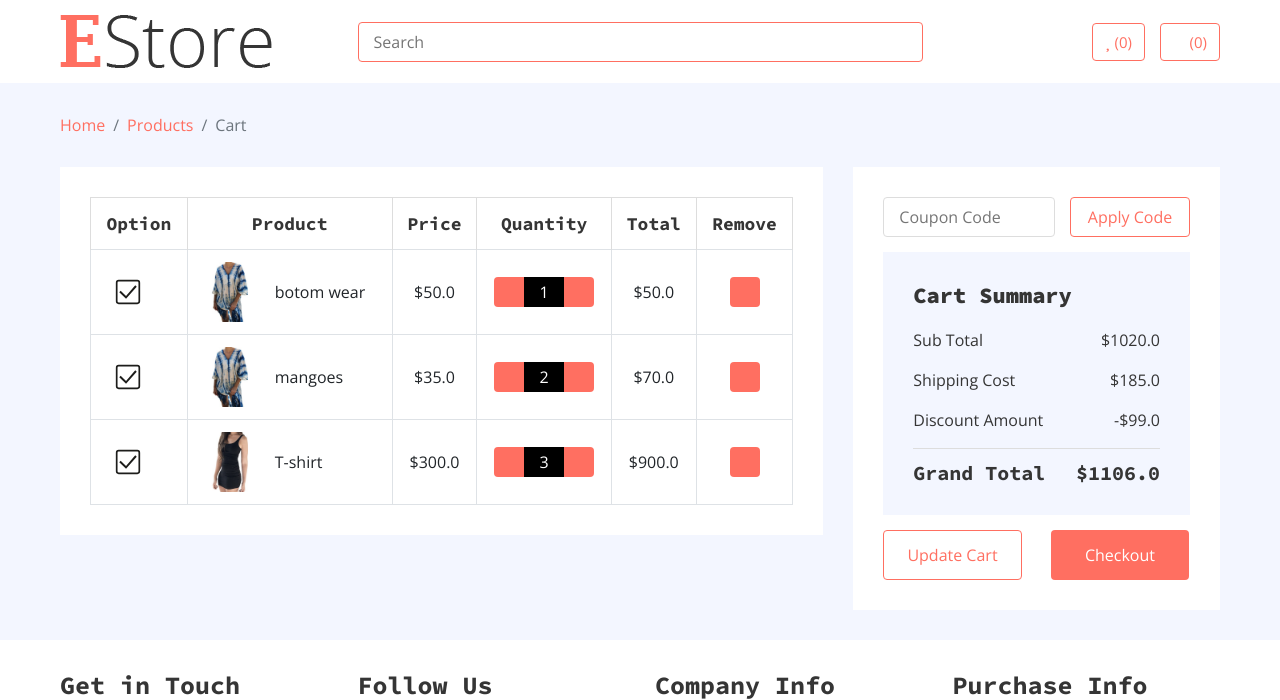
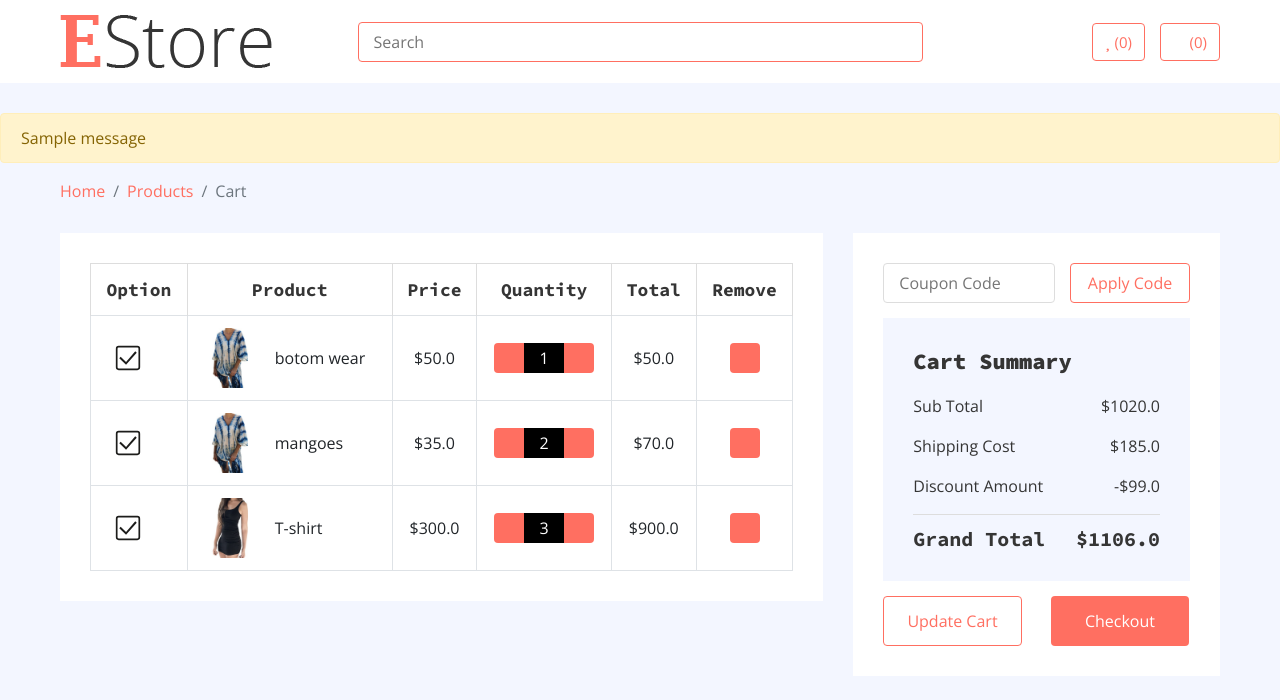
Before and after one commit to Nazmul291/Ecom, a Django app: page /addcart in a window 1280 px wide. Shown: the part 64-764 px from the top of the page. Run offline with Django 3.2, Linux system fonts and the light colour scheme; a user stored in the database is signed in; data comes from the database, SQL or seed files in the repository; both versions use the stored data as it was after the commit; tables that the repository leaves empty hold one stand-in row (values such as "Sample post"); one stand-in notice (Sample message) is shown; some libraries are stand-ins or nearby versions; some web fonts are replaced.

Commit message:
implement error worning or success message

```diff
--- a/Project_Ecom/Apps_Products/views.py
+++ b/Project_Ecom/Apps_Products/views.py
@@ -2,6 +2,7 @@ from django.http import JsonResponse
 from django.shortcuts import render, redirect
 from django.contrib.auth.models import auth
 from .models import *
+from django.contrib import messages
 from django.db.models import Q
 from django.contrib.auth.decorators import login_required
 import math
@@ -269,16 +270,19 @@ def user_registration(request):
         # getting first confirm password from user
         confirm_password = request.POST['Confirm_Password']
         # password varification
-        if len(password) > 6 and password == confirm_password:
+        if len(password) >= 6 and password == confirm_password:
             if User.objects.filter(email=email).exists():
+                messages.warning(request, "user name or email taken")
                 return redirect('user_registration')
             else:
                 user = User.objects.create_user(username=email, password=password, email=email, first_name=first_name, last_name=last_name)
                 user.save()
                 authentication(request, email, password)
+                messages.success(request, "user created")
                 return redirect('/')
         else:
-            return redirect('/user_registration')
+            messages.warning(request, "Password not matching or password length is less then 6 character")
+            return redirect('user_registration')
     else:
         return render(request, 'Apps_Products/register.html')
 
@@ -298,6 +302,9 @@ def user_login(request):
                 return redirect(request.POST.get('next'))
             else:
                 return redirect('/')
+        else:
+            messages.warning(request, "Email or password not matching")
+            return redirect('/')
     else:
         return render(request, 'Apps_Products/login.html')
 
@@ -475,6 +482,7 @@ def btn_minus(request):
         return redirect("/addcart")
 
 
+# cupon discount
 def cupon(request):
     # check the request methode
     if request.method == "POST":
@@ -486,9 +494,11 @@ def cupon(request):
         if Cupon.objects.filter(code=code).exists():
             cupon = Cupon.objects.filter(code=code)
             *rest, last = cupon
-            cupon_discount(last, user)
-
+            amount = cupon_discount(last, user)
+            if amount <= 0:
+                messages.info(request, "You are not eligible or you already use this cupon code")
         else:
+            messages.warning(request, "This cupon code is not valid")
             return redirect("/addcart")
 
     return redirect("/addcart")
--- a/Project_Ecom/templates/base.html
+++ b/Project_Ecom/templates/base.html
@@ -145,12 +145,23 @@
             </div>
         </div>
         <!-- Bottom Bar End -->
-
-
+        {% for message in messages %}
+        {% if message.success %}
+        <div class="alert alert-success" role="alert">
+          {{message}}
+        </div>
+        {% elif message.warning %}
+        <div class="alert alert-danger" role="alert">
+            {{message}}
+        </div>
+        {% else %}
+        <div class="alert alert-warning" role="alert">
+            {{message}}
+        </div>
+        {% endif %}
+        {% endfor %}
             {% block content %}
             {% endblock %}
-
-
 
         <!-- Footer Start -->
         <div class="footer">
```
Also changed, not shown: Project_Ecom/db.sqlite3.
